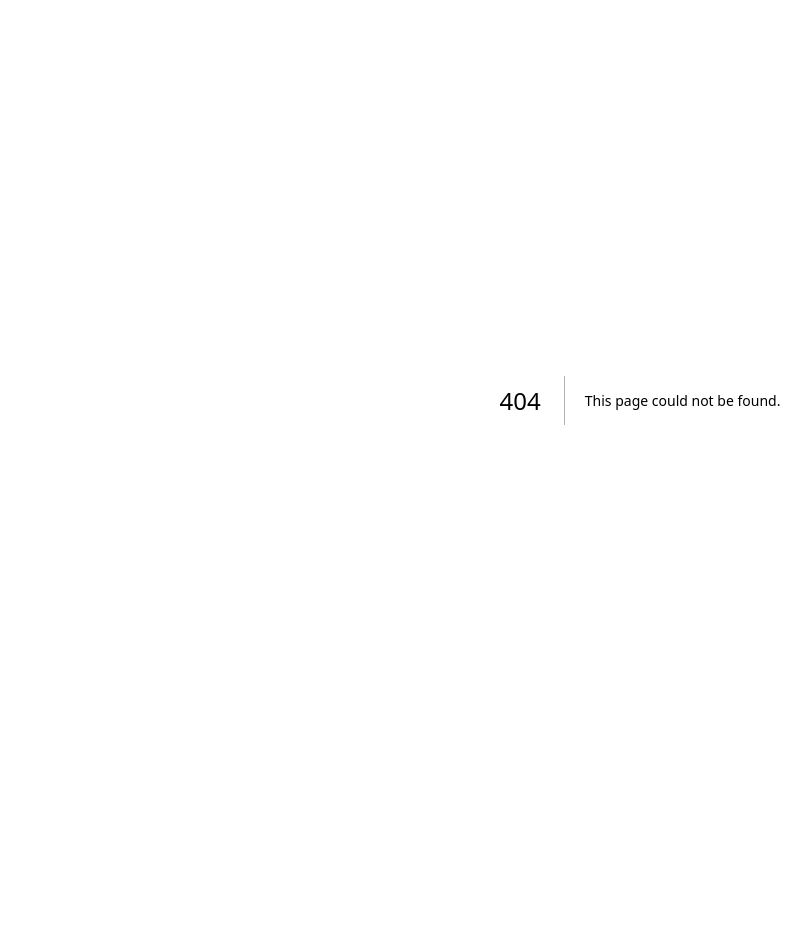
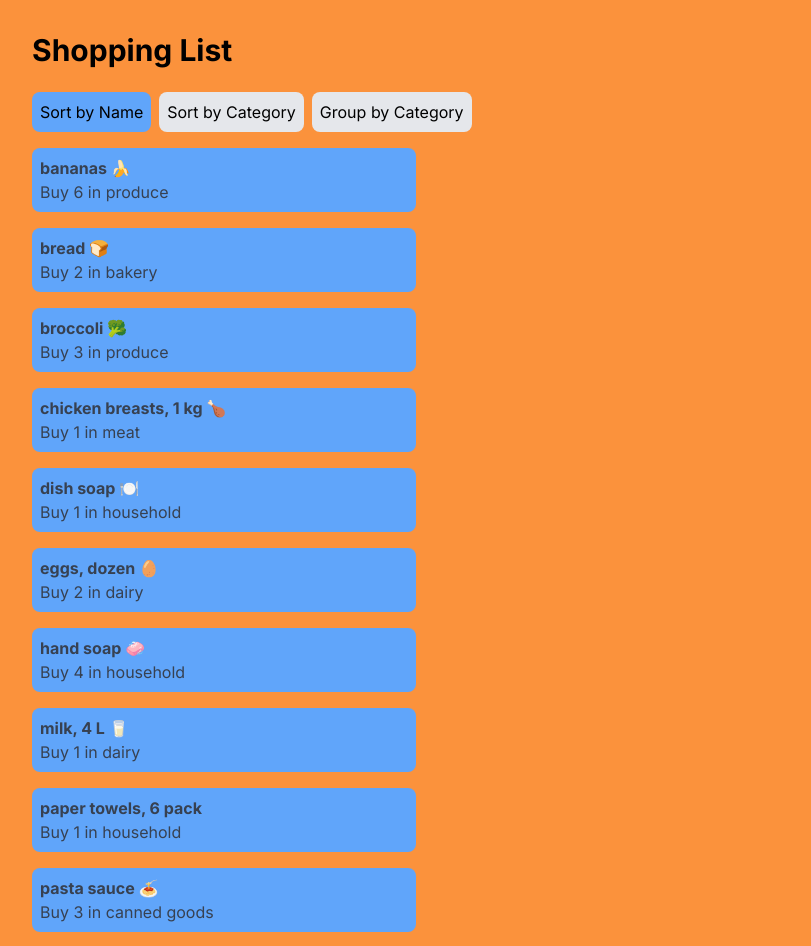
Before and after one commit to RikudoKen/cprg306-assignments, a Next.js app: page /week-5 in a window 1280 px wide. Before the commit this address had no page. Shown: the top 946 px of the page, without its empty margins (0-811 px from the left). Before the commit the page ends 800 px from the top, so only its background shows below. Built offline with nearby package versions, Linux system fonts and the light colour scheme.

Commit message:
Week 5 Assignment
Week 5 Assignment completed

```diff
--- a/app/page.js
+++ b/app/page.js
@@ -14,6 +14,9 @@
       <p>
       <Link href="week-4">Interactivity</Link>
       </p>
+      <p>
+      <Link href="week-5">Handling Lists</Link>
+      </p>
     </main>
 
 
--- /dev/null
+++ b/app/week-5/item-list.js
@@ -0,0 +1,66 @@
+"use client";
+import { useState } from 'react';
+import Item from "./item";
+import items from './items.json';
+
+export default function ItemList() {
+    const [sortBy, setSortBy] = useState('name');
+
+    const sortedItems = [...items].sort((a, b) => {
+        if (sortBy === 'name') {
+            return a.name.localeCompare(b.name);
+        } else if (sortBy === 'category') {
+            return a.category.localeCompare(b.category);
+        }
+        return 0;
+    });
+
+    const groupedItems = items.reduce((groups, item) => {
+        const category = item.category;
+        if (!groups[category]) {
+            groups[category] = [];
+        }
+        groups[category].push(item);
+        return groups;
+    }, {});
+
+    const renderItems = () => {
+        if (sortBy === 'group') {
+            return Object.keys(groupedItems).sort().map(category => (
+                <div key={category} className="mb-4">
+                    <h2 className="capitalize text-xl font-semibold">{category}</h2>
+                    <ul>
+                        {groupedItems[category].sort((a, b) => a.name.localeCompare(b.name)).map(item => (
+                            <Item key={item.id} name={item.name} quantity={item.quantity} category={item.category} />
+                        ))}
+                    </ul>
+                </div>
+            ));
+        } else {
+            return (
+                <ul>
+                    {sortedItems.map(item => (
+                        <Item key={item.id} name={item.name} quantity={item.quantity} category={item.category} />
+                    ))}
+                </ul>
+            );
+        }
+    };
+
+    return (
+        <div>
+            <div className="mb-4">
+                <button className={`mr-2 p-2 rounded-lg ${sortBy === 'name' ? 'bg-blue-400' : 'bg-gray-200'}`} onClick={() => setSortBy('name')}>
+                    Sort by Name
+                </button>
+                <button className={`mr-2 p-2 rounded-lg ${sortBy === 'category' ? 'bg-blue-400' : 'bg-gray-200'}`} onClick={() => setSortBy('category')}>
+                    Sort by Category
+                </button>
+                <button className={`p-2 rounded-lg ${sortBy === 'group' ? 'bg-blue-400' : 'bg-gray-200'}`} onClick={() => setSortBy('group')}>
+                    Group by Category
+                </button>
+            </div>
+            {renderItems()}
+        </div>
+    );
+}
--- /dev/null
+++ b/app/week-5/item.js
@@ -0,0 +1,13 @@
+
+
+export default function Item({name, quantity, category}){
+
+
+    return (
+        <li className="p-2 mb-4 bg-blue-400 max-w-sm rounded-lg">
+            <p className="font-bold text-gray-700">{name}</p>
+            <p className="text-gray-700">Buy {quantity} in {category}</p>
+        </li>
+
+    );
+}
--- /dev/null
+++ b/app/week-5/items.json
@@ -0,0 +1,74 @@
+[
+    {
+      "id": "1h2GJKH12gkHG31h1H",
+      "name": "milk, 4 L 🥛",
+      "quantity": 1,
+      "category": "dairy"
+    },
+    {
+      "id": "2KJH3k2j3H1k2J3K1H",
+      "name": "bread 🍞",
+      "quantity": 2,
+      "category": "bakery"
+    },
+    {
+      "id": "3h2KJH3k2j3H1k2J3",
+      "name": "eggs, dozen 🥚",
+      "quantity": 2,
+      "category": "dairy"
+    },
+    {
+      "id": "4k2J3K1H2GJKH12gk",
+      "name": "bananas 🍌",
+      "quantity": 6,
+      "category": "produce"
+    },
+    {
+      "id": "5H1h1H2KJH3k2j3H",
+      "name": "broccoli 🥦",
+      "quantity": 3,
+      "category": "produce"
+    },
+    {
+      "id": "6H1k2J3K1H2GJKH1",
+      "name": "chicken breasts, 1 kg 🍗",
+      "quantity": 1,
+      "category": "meat"
+    },
+    {
+      "id": "7gkHG31h1H2KJH3k",
+      "name": "pasta sauce 🍝",
+      "quantity": 3,
+      "category": "canned goods"
+    },
+    {
+      "id": "8j3H1k2J3K1H2GJK",
+      "name": "spaghetti, 454 g 🍝",
+      "quantity": 2,
+      "category": "dry goods"
+    },
+    {
+      "id": "9H12gkHG31h1H2KJ",
+      "name": "toilet paper, 12 pack 🧻",
+      "quantity": 1,
+      "category": "household"
+    },
+    {
+      "id": "10H3k2j3H1k2J3K1",
+      "name": "paper towels, 6 pack",
+      "quantity": 1,
+      "category": "household"
+    },
+    {
+      "id": "11k2J3K1H2GJKH12",
+      "name": "dish soap 🍽️",
+      "quantity": 1,
+      "category": "household"
+    },
+    {
+      "id": "12GJKH12gkHG31h1",
+      "name": "hand soap 🧼",
+      "quantity": 4,
+      "category": "household"
+    }
+  ]
--- /dev/null
+++ b/app/week-5/page.js
@@ -0,0 +1,14 @@
+import ItemList from './item-list';
+
+
+export default function Page(){
+
+
+    return(
+        <main className="p-8 bg-orange-400 min-h-screen">
+        <h1 className="text-3xl font-bold mb-6 text-left">Shopping List</h1>
+            <ItemList/>
+        </main>
+
+    );
+}
```
